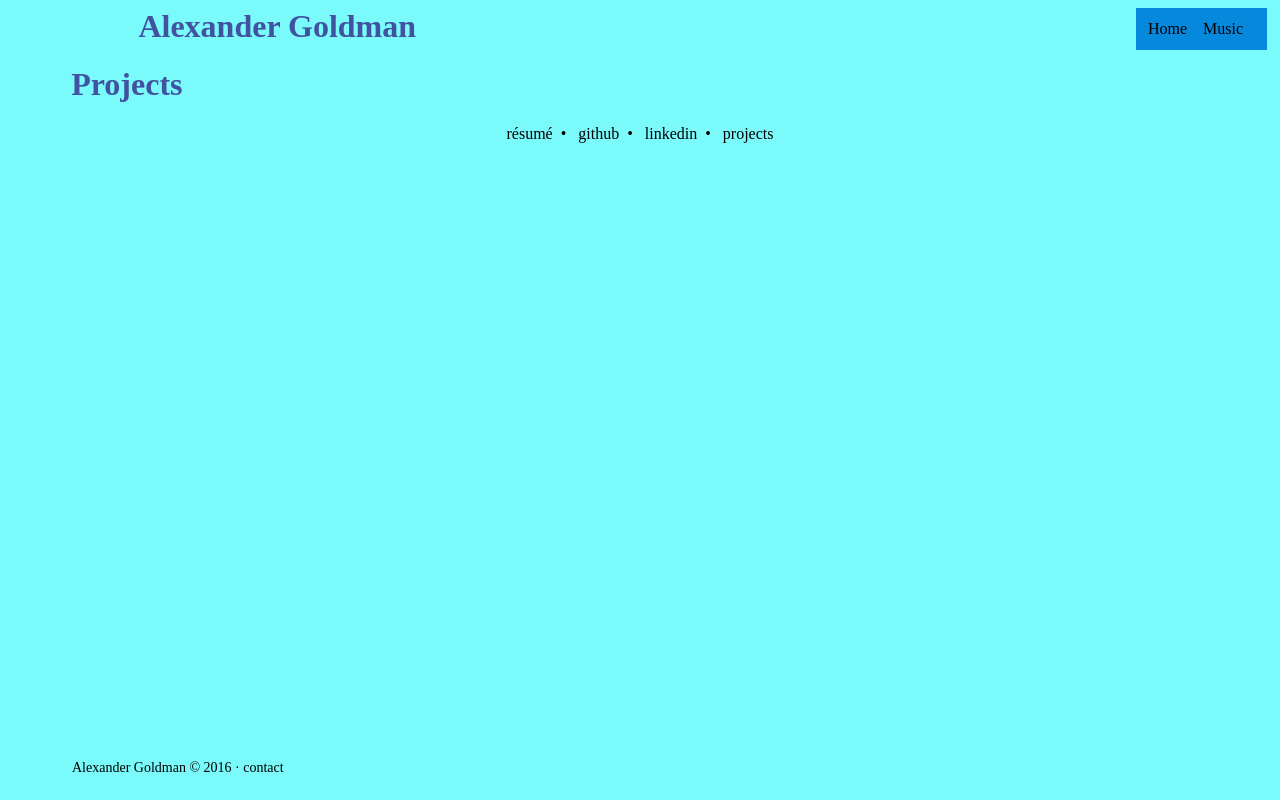
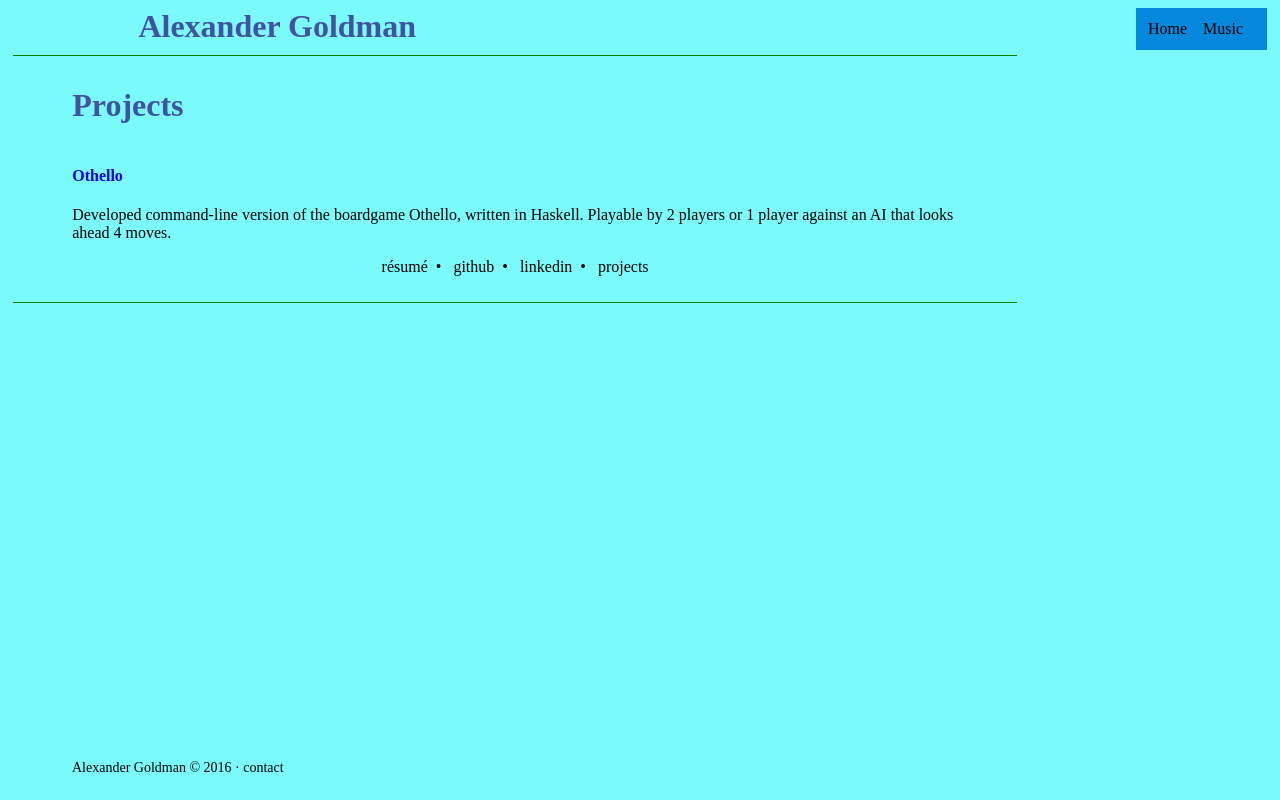
Before and after one commit to Xander318/Xander318.github.io, a plain HTML site: page projects.html in a window 1280 px wide. Drawn offline with Linux system fonts and the light colour scheme.

Commit message:
Started Projects Page

```diff
--- a/projects.html
+++ b/projects.html
@@ -12,8 +12,17 @@
       <li><a href="https://soundcloud.com/xanderchief">Music</a></li>
     </ul>
   </div>
-      <div id="text-holder">
+    <div id="img-text-holder">
+     <div id="text-holder">
        <h1>Projects</h1>
+       <ul>
+          <li>
+            <h4><a href="https://github.com/Xander318/Othello/">Othello</a></h4>
+            <p>Developed command-line version of the boardgame Othello, written in Haskell.
+              Playable by 2 players or 1 player against an AI that looks ahead 4 moves.
+            </p>
+          </li>
+       </ul>
         <p class="text-align-center">
           <a href="Goldman Resume.pdf">résumé</a>&nbsp; • &nbsp;
           <a href="https://github.com/Xander318">github</a>&nbsp; • &nbsp;
@@ -21,6 +30,7 @@
           <a href="/projects.html">projects</a>
         </p>
       </div>
+    </div>
     <footer id = "footer">
       <p>Alexander Goldman © 2016 · <a href="mailto:alex@audiomind.com">contact</a></p>
     </footer>
```
